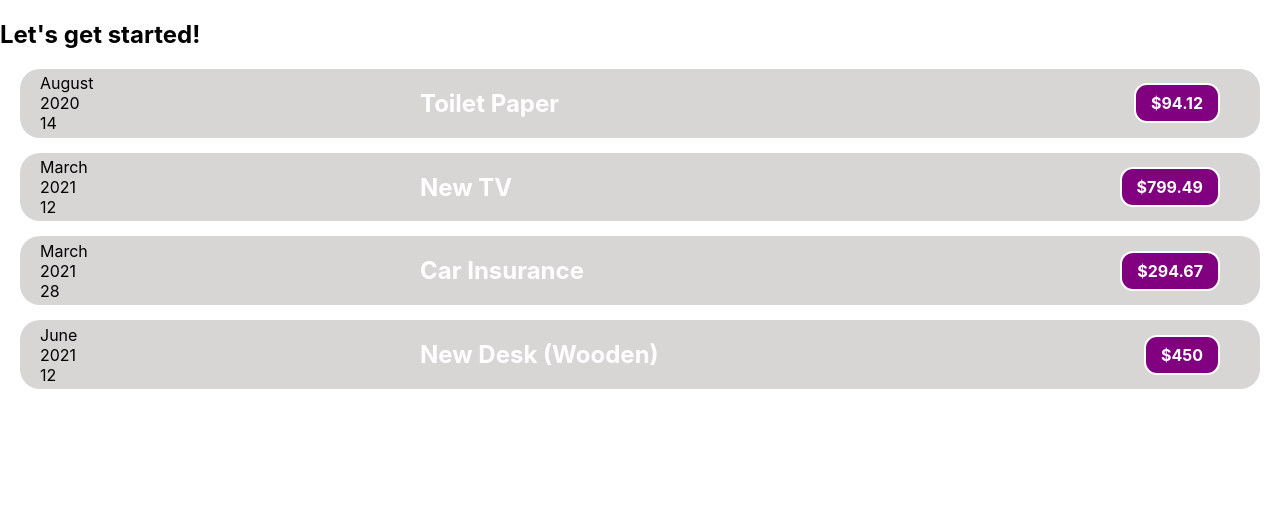
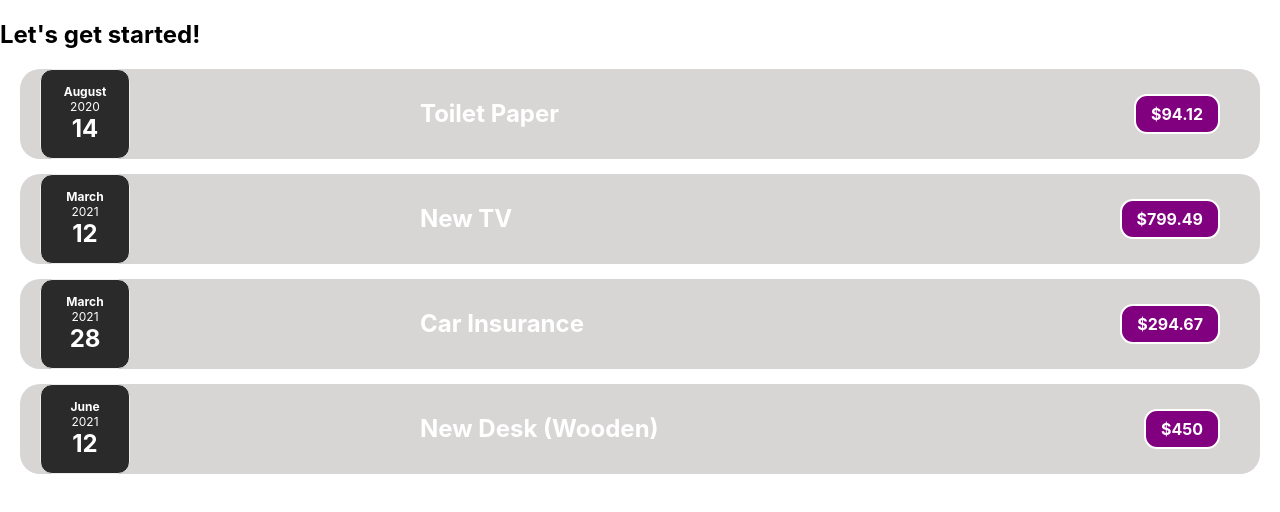
Before and after one commit to YS739/React_Udemy_Project, a React (Create React App) app: page / in a window 1280 px wide. Shown: the top 512 px of the page. Built offline with nearby package versions, Linux system fonts and the light colour scheme.

Commit message:
homework split expenses component - ready

```diff
--- a/src/App.js
+++ b/src/App.js
@@ -1,4 +1,4 @@
-import ExpenseItem from "./components/ExpenseItem";
+import ExpenseItem from "./components/Item/ExpenseItem";
 
 function App() {
   const expenses = [
--- /dev/null
+++ b/src/components/Date/ExpenseDate.css
@@ -0,0 +1,26 @@
+.expense-date {
+  display: flex;
+  flex-direction: column;
+  width: 5.5rem;
+  height: 5.5rem;
+  border: 1px solid #ececec;
+  background-color: #2a2a2a;
+  color: white;
+  border-radius: 12px;
+  align-items: center;
+  justify-content: center;
+}
+
+.expense-date__month {
+  font-size: 0.75rem;
+  font-weight: bold;
+}
+
+.expense-date__year {
+  font-size: 0.75rem;
+}
+
+.expense-date__day {
+  font-size: 1.5rem;
+  font-weight: bold;
+}
--- a/src/components/ExpenseDate.js
+++ b/src/components/Date/ExpenseDate.jsx
@@ -1,4 +1,4 @@
-import "./ExpenseItem.css";
+import "./ExpenseDate.css";
 
 function ExpenseDate(props) {
   const month = props.date.toLocaleString("en-US", { month: "long" });
@@ -6,10 +6,10 @@
   const year = props.date.getFullYear();
 
   return (
-    <div>
-      <div>{month}</div>
-      <div>{year}</div>
-      <div>{day}</div>
+    <div className="expense-date">
+      <div className="expense-date__month">{month}</div>
+      <div className="expense-date__year">{year}</div>
+      <div className="expense-date__day">{day}</div>
     </div>
   );
 }
--- a/src/components/ExpenseItem.js
+++ b/src/components/Item/ExpenseItem.jsx
@@ -1,4 +1,4 @@
-import ExpenseDate from "./ExpenseDate";
+import ExpenseDate from "../Date/ExpenseDate";
 import "./ExpenseItem.css";
 
 function ExpenseItem(props) {
```
Also changed, not shown: src/components/Item/ExpenseItem.css (renamed from src/components/ExpenseItem.css), src/components/expenses/Expenses.css (added), src/components/expenses/Expenses.jsx (added).
